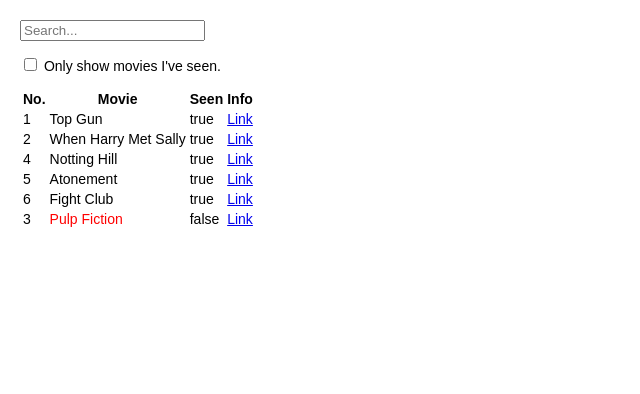
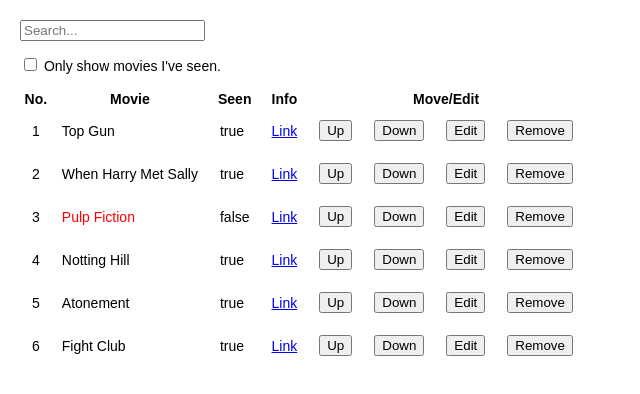
Before and after one commit to thigabiga/movie-night, a React (Create React App) app: page / in a window 1280 px wide. Shown: the top 394 px of the page, without its empty margins (0-640 px from the left). Built offline with nearby package versions, Linux system fonts and the light colour scheme.

Commit message:
added move/edit buttons, not functional yet

```diff
--- a/src/App.js
+++ b/src/App.js
@@ -2,12 +2,12 @@
 import FilterableMovieTable from "./Components/FilterableMovieTable.js";
 
 const MOVIES = [
-  {movieTitle: 'Top Gun', seen: true, infoLink: '#', orderNum: 1},
-  {movieTitle: 'When Harry Met Sally', seen: true, infoLink: '#', orderNum: 2},
-  {movieTitle: 'Notting Hill', seen: true, infoLink: '#', orderNum: 4},
-  {movieTitle: 'Atonement', seen: true, infoLink: '#', orderNum: 5},
-  {movieTitle: 'Fight Club', seen: true, infoLink: '#', orderNum: 6},
-  {movieTitle: 'Pulp Fiction', seen: false, infoLink: '#', orderNum: 3}
+  {movieTitle: 'Top Gun', seen: true, infoLink: '#', position: 1},
+  {movieTitle: 'When Harry Met Sally', seen: true, infoLink: '#', position: 2},
+  {movieTitle: 'Notting Hill', seen: true, infoLink: '#', position: 4},
+  {movieTitle: 'Atonement', seen: true, infoLink: '#', position: 5},
+  {movieTitle: 'Fight Club', seen: true, infoLink: '#', position: 6},
+  {movieTitle: 'Pulp Fiction', seen: false, infoLink: '#', position: 3}
 ];
 
 class App extends Component {
--- a/src/Components/MovieRow.js
+++ b/src/Components/MovieRow.js
@@ -12,10 +12,14 @@
 
     return (
       <tr>
-        <td>{movie.orderNum}</td>
+        <td>{movie.position}</td>
         <td>{movieTitle}</td>
         <td>{seenMovie}</td>
         <td><a href="{movie.infoLink}">Link</a></td>
+        <td><button>Up</button></td>
+        <td><button>Down</button></td>
+        <td><button>Edit</button></td>
+        <td><button>Remove</button></td>
       </tr>
     );
   }
--- a/src/Components/MovieTable.js
+++ b/src/Components/MovieTable.js
@@ -8,7 +8,7 @@
 
     const rows = [];
 
-    this.props.movies.forEach((movie) => {
+    sortByPosition(this.props.movies).forEach((movie) => {
       if (movie.movieTitle.indexOf(filterText) === -1) {
         return;
       }
@@ -30,6 +30,7 @@
             <th>Movie</th>
             <th>Seen</th>
             <th>Info</th>
+            <th colSpan="4">Move/Edit</th>
         </tr>
       </thead>
       <tbody>{rows}</tbody>
@@ -38,4 +39,12 @@
   }
 }
 
+function sortByPosition(movieList) {
+  let byNum = movieList.slice(0);
+  byNum.sort(function(a,b) {
+    return a.position - b.position;
+  });
+  return byNum;
+}
+
 export default MovieTable;
--- a/src/Components/SearchBar.js
+++ b/src/Components/SearchBar.js
@@ -17,9 +17,6 @@
   }
 
   render() {
-    // const filterText = this.props.filterText;
-    // const seenOnly = this.props.seenOnly;
-
     return (
       <form>
         <input type="text"
--- a/src/index.css
+++ b/src/index.css
@@ -1,7 +1,9 @@
-
-
 body {
   font-family: Futura, sans-serif;
   font-size: 14px;
   margin: 20px;
 }
+
+td {
+  padding: 10px;
+}
```
